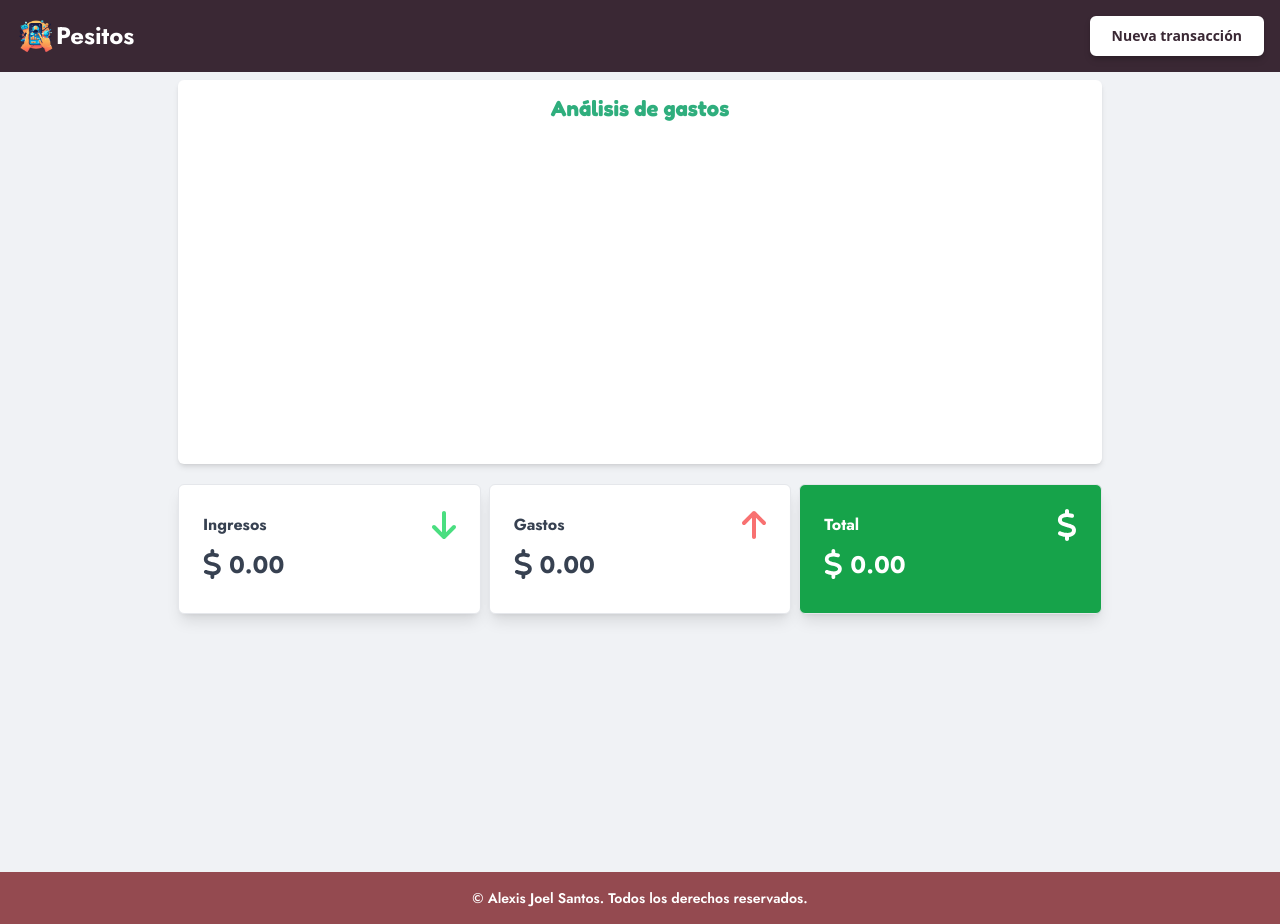
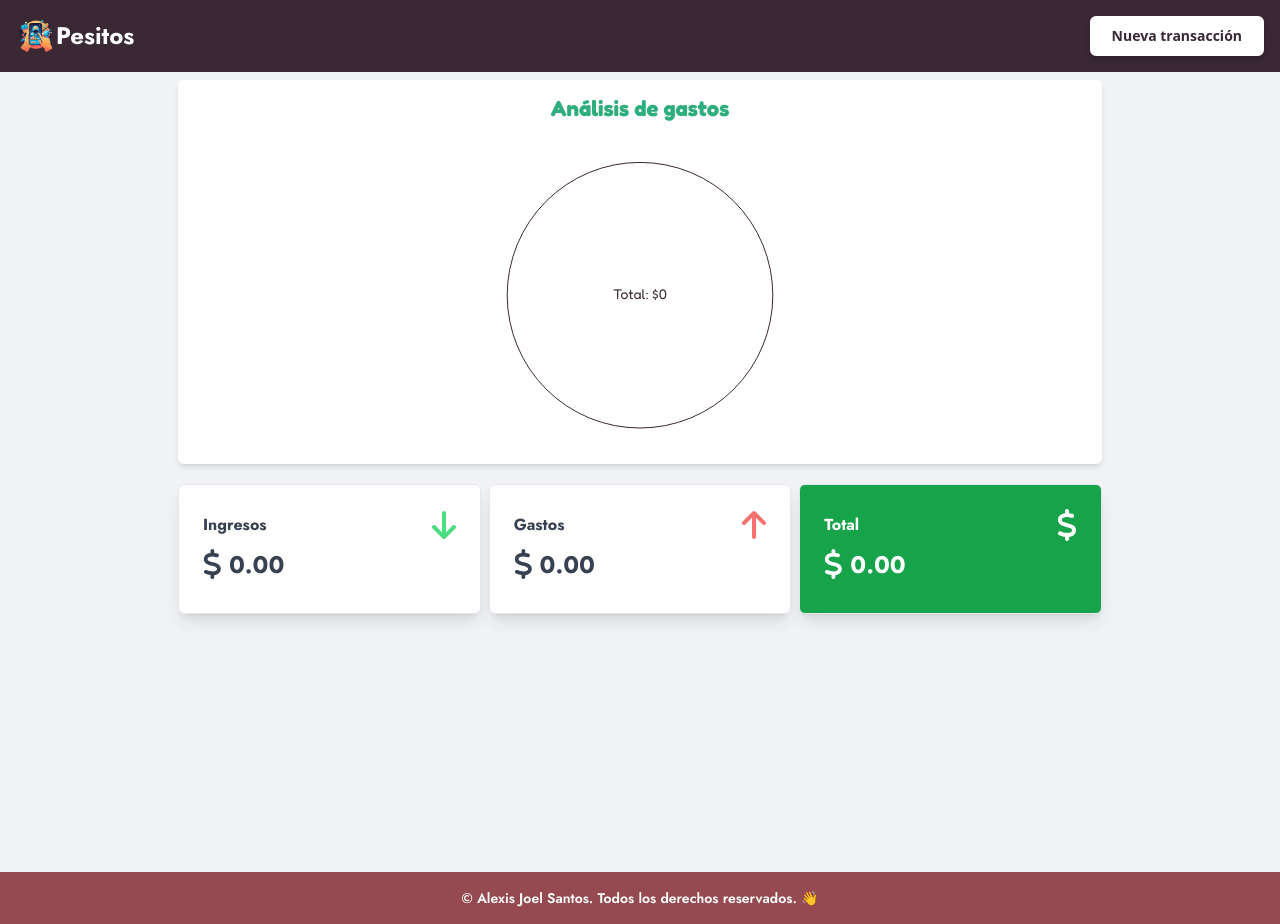
Before and after one commit to Melones5/pesitos-app, a React (Vite) app: page / in a window 1280 px wide. Built offline with nearby package versions, Linux system fonts and the light colour scheme.

Commit message:
adding the  total in the center

```diff
--- a/src/components/PieChart.jsx
+++ b/src/components/PieChart.jsx
@@ -15,6 +15,53 @@ const PieChart = () => {
   const data = groupedData.map((item) => item.amount); // los labels por monto
 
   console.log(labels, data)
+
+  const doughnutLabel = {
+    id: 'centerTotalText',
+    afterDraw(chart, args, options) {
+      const { datasets } = chart.data;
+      const { color, font } = options;
+      const total = datasets[0].data.reduce((acc, value) => acc + value, 0);
+
+      const { chartArea: { left, top, right, bottom }, ctx } = chart;
+      const centerX = (left + right) / 2;
+      const centerY = (top + bottom) / 2;
+
+      ctx.fillStyle = color || '#3A2834';
+      ctx.font = `${font.weight || 'normal'} ${font.size || 12}px ${font.family || "'Fredoka', sans-serif"}`;
+      ctx.textAlign = 'center';
+      ctx.textBaseline = 'middle';
+      ctx.fillText(`Total: $${total}`, centerX, centerY);
+    }
+  };
+
+  const plugin = {
+    id: 'emptyDoughnut',
+    afterDraw(chart, args, options) {
+      const {datasets} = chart.data;
+      const {color, width, radiusDecrease} = options;
+      let hasData = false;
+
+      for (let i = 0; i < datasets.length; i += 1) {
+        const dataset = datasets[i];
+        hasData |= dataset.data.length > 0;
+      }
+
+      if (!hasData) {
+        const {chartArea: {left, top, right, bottom}, ctx} = chart;
+        const centerX = (left + right) / 2;
+        const centerY = (top + bottom) / 2;
+        const r = Math.min(right - left, bottom - top) / 2;
+
+        ctx.beginPath();
+        ctx.lineWidth = width || 2;
+        ctx.strokeStyle = color || '#3A2834';
+        ctx.arc(centerX, centerY, (r - radiusDecrease || 0), 0, 2 * Math.PI);
+        ctx.stroke();
+      }
+    }
+  };
+
 
   return (
     <div className='flex justify-center items-center rounded-md shadow-md bg-white mx-auto pb-4 pt-4 h-96'>
@@ -36,6 +83,7 @@ const PieChart = () => {
               '#009688', // Verde esmeralda
               '#4caf50', // Verde
             ],
+            usePointStyle: true,
             hoverOffset: 8,
             spacing: 2,
             borderColor: '#fff'
@@ -45,6 +93,18 @@ const PieChart = () => {
           responsive: true,
           maintainAspectRatio: true,
           plugins: {
+            centerTotalText:{
+              font: {
+                weight: 'normal',
+                size: 14,
+                family: "'Fredoka', 'sans-serif'",
+              },
+            },
+            emptyDoughnut: {
+              color: '#3A2834',
+              width: 1,
+              radiusDecrease: 20
+            },
             legend: {
               position: 'top',
               labels: {
@@ -53,12 +113,14 @@ const PieChart = () => {
                   size: 12,
                   family: "'Fredoka', 'sans-serif'",
                 },
+
                 boxWidth: 10,
+                pointStyle: 'rect',
                 usePointStyle: true,
               }
             },
             title: {
-              display:true,
+              display: true,
               text: "Análisis de gastos",
               color: '#2FAE7D',
               font: {
@@ -68,11 +130,14 @@ const PieChart = () => {
               },
               padding: {
                 top: 0,
-                bottom:10
+                bottom: 10
               }
             }
           }
         }}
+        plugins= {
+          [plugin, doughnutLabel]
+        }
       />
     </div>
   )
--- a/src/components/sections/Footer.jsx
+++ b/src/components/sections/Footer.jsx
@@ -3,7 +3,7 @@ import React from 'react'
 const Footer = () => {
   return (
     <div className='text-white bg-[#944A50] sticky bottom-0 w-screen'>
-      <p className='text-center font-jost font-semibold text-sm p-4'>© Alexis Joel Santos. Todos los derechos reservados.</p>
+      <p className='text-center font-jost font-semibold text-sm p-4'>© Alexis Joel Santos. Todos los derechos reservados. 👋</p>
     </div>
   )
 }
--- a/src/components/transactions/TransactionForm.jsx
+++ b/src/components/transactions/TransactionForm.jsx
@@ -61,7 +61,7 @@ const TransactionForm = ({ onClose }) => {
     'Entretenimientos',
     'Restaurantes y bares',
     'Salud y deporte',
-    'Sin categoría',
+    'Varios',
     'Servicios',
     'Supermercado',
     'Transporte',
--- a/src/components/transactions/TransactionList.jsx
+++ b/src/components/transactions/TransactionList.jsx
@@ -22,7 +22,7 @@ const TransactionList = () => {
         return <FontAwesomeIcon className='p-1 border-2 rounded-lg border-[#673ab7] text-[#673ab7] w-[24px] h-[24px]' icon={faUtensils} />;
       case 'Salud y deporte':
         return <FontAwesomeIcon className='p-1 border-2 rounded-lg border-[#3f51b5] text-[#3f51b5] w-[24px] h-[24px]' icon={faBriefcaseMedical} />;
-      case 'Sin categoría':
+      case 'Varios':
         return <FontAwesomeIcon className='p-1 border-2 rounded-lg border-[#2196f3] text-[#2196f3] w-[24px] h-[24px]' icon={faHome} />;
       case 'Servicios':
         return <FontAwesomeIcon className='p-1 border-2 rounded-lg border-[#03a9f4] text-[#03a9f4] w-[24px] h-[24px]' icon={faFileInvoice} />;
```
